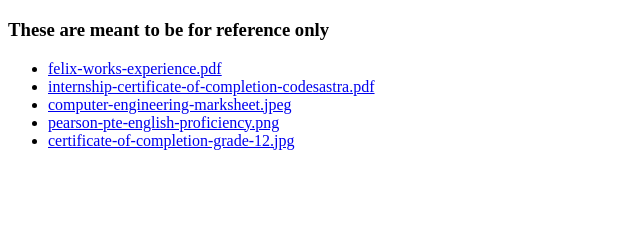
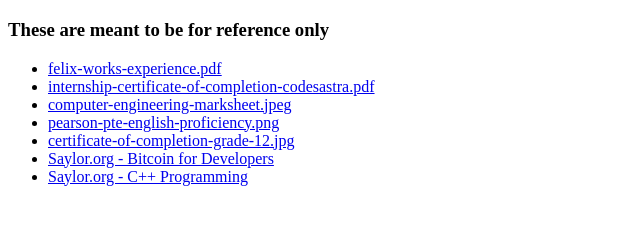
Before and after one commit to sudipghimire533/sudipghimire533.github.io, a plain HTML site: page documents/copies/index.html in a window 1280 px wide. Shown: the part 61-286 px from the top of the page, without its empty margins (0-640 px from the left). Drawn offline with Linux system fonts and the light colour scheme.

Commit message:
deploy: e59182f6af53330689d32aad85530e765451f540

```diff
--- a/documents/copies/index.html
+++ b/documents/copies/index.html
@@ -1 +1 @@
-<!doctype html><html lang=en><title></title><meta charset=utf-8><meta name=viewport content="width=device-width,initial-scale=1"><h1>My shareable documents</h1><h3>These are meant to be for reference only</h3><ul><li><a href=./felix-works-experience.pdf>felix-works-experience.pdf</a><li><a href=./internship-certificate-of-completion-codesastra.pdf>internship-certificate-of-completion-codesastra.pdf</a><li><a href=./computer-engineering-marksheet.jpeg>computer-engineering-marksheet.jpeg</a><li><a href=./pearson-pte-english-proficiency.png>pearson-pte-english-proficiency.png</a><li><a href=./certificate-of-completion-grade-12.jpg>certificate-of-completion-grade-12.jpg</a></ul>
+<!doctype html><html lang=en><title></title><meta charset=utf-8><meta name=viewport content="width=device-width,initial-scale=1"><h1>My shareable documents</h1><h3>These are meant to be for reference only</h3><ul><li><a href=./felix-works-experience.pdf>felix-works-experience.pdf</a><li><a href=./internship-certificate-of-completion-codesastra.pdf>internship-certificate-of-completion-codesastra.pdf</a><li><a href=./computer-engineering-marksheet.jpeg>computer-engineering-marksheet.jpeg</a><li><a href=./pearson-pte-english-proficiency.png>pearson-pte-english-proficiency.png</a><li><a href=./certificate-of-completion-grade-12.jpg>certificate-of-completion-grade-12.jpg</a><li><a href=https://certificates.saylor.org/6ec0fc17-e69c-449a-af9e-c6becbc4ae9d>Saylor.org - Bitcoin for Developers</a><li><a href=https://certificates.saylor.org/6b74c9bf-a626-45e9-a0e5-df853407df5b>Saylor.org - C++ Programming</a></ul>
```
